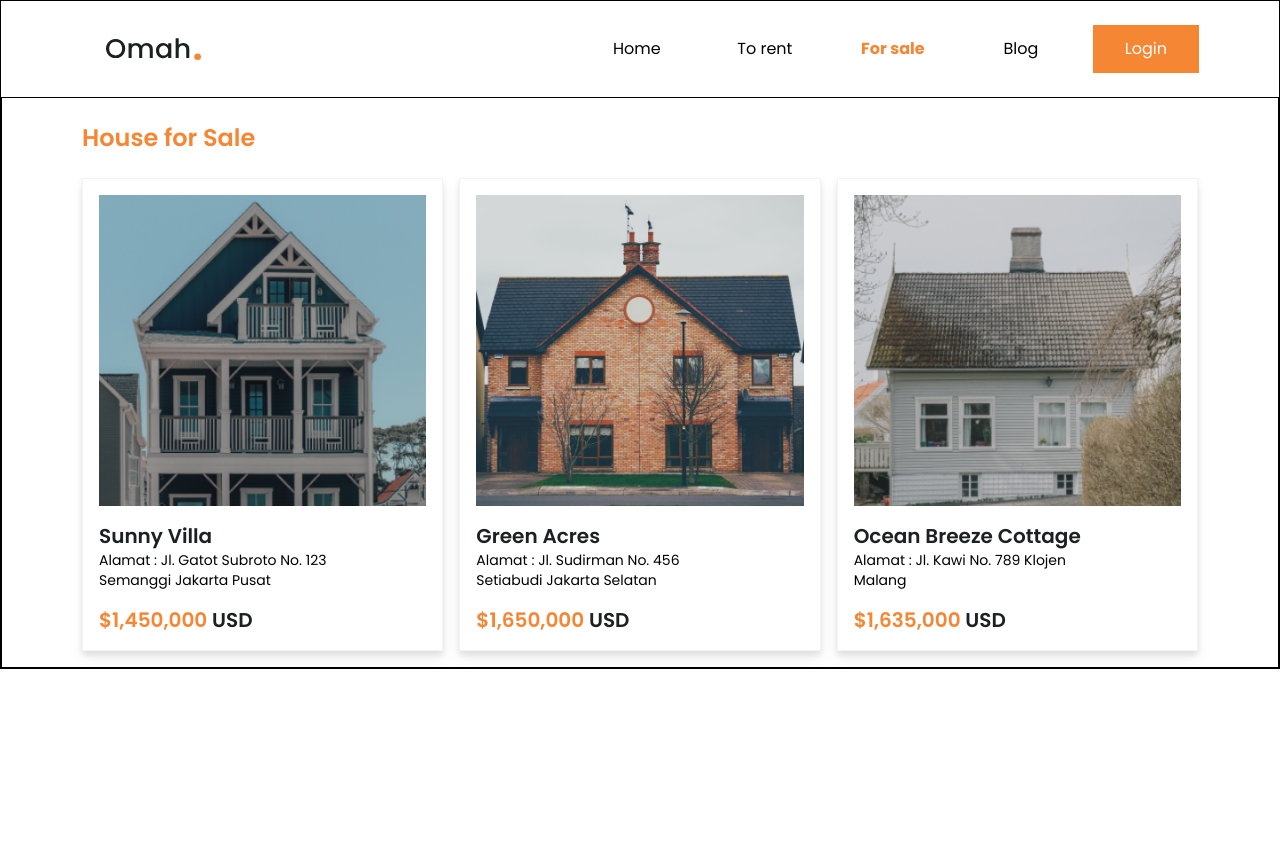
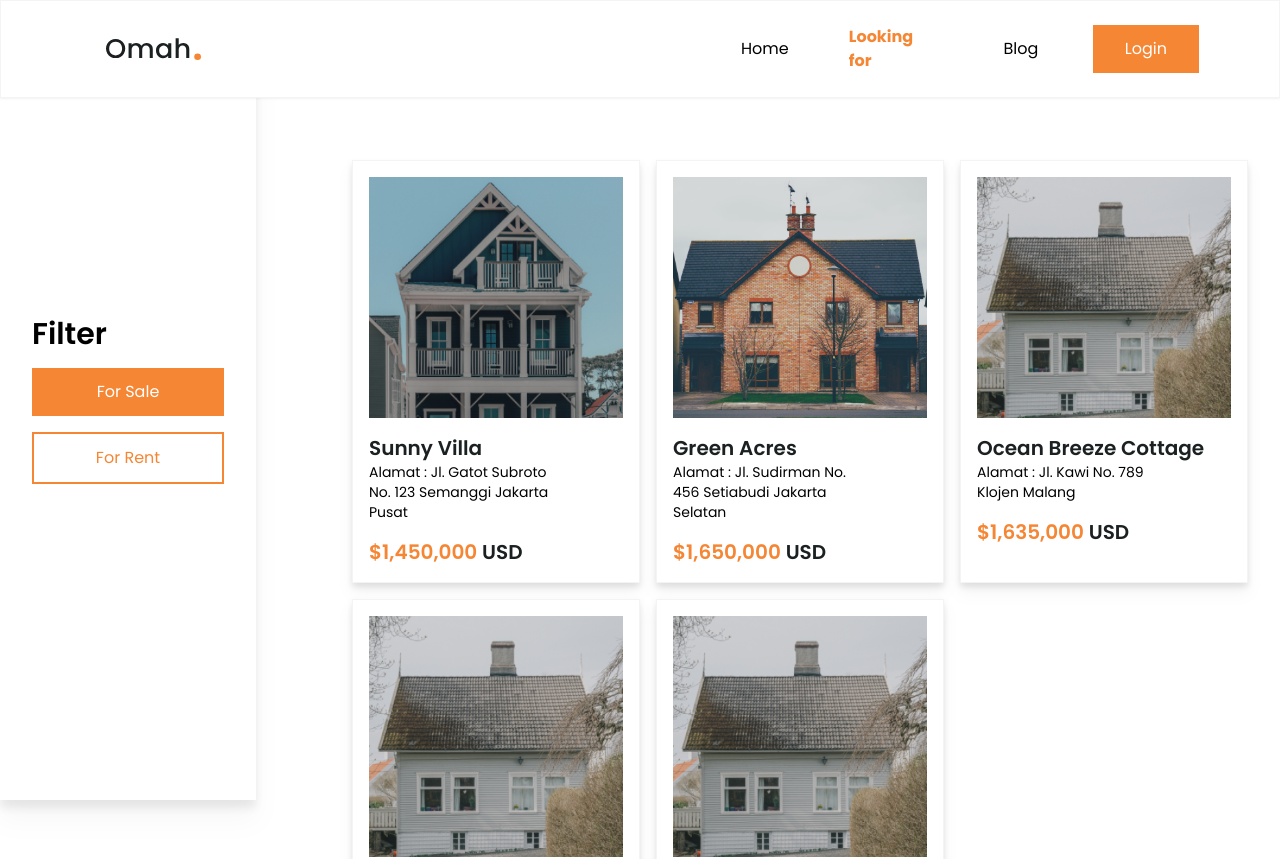
Before and after one commit to yorisofficial/omah, a Next.js app: page /safehouse in a window 1280 px wide. Shown: the top 859 px of the page. Before the commit the page ends 800 px from the top, so only its background shows below. Built offline with nearby package versions, Linux system fonts and the light colour scheme.

Commit message:
Add menu looking for house (Finish)

```diff
--- /dev/null
+++ b/src/app/(pages)/safehouse/layout.tsx
@@ -0,0 +1,8 @@
+"use client";
+import Button from "@/app/component/ui/button/page";
+import Link from "next/link";
+import React, { useState } from "react";
+
+export default function RootLayoutHome({ children }: { children: React.ReactNode }) {
+  return <div>{children}</div>;
+}
--- a/src/app/(pages)/safehouse/page.tsx
+++ b/src/app/(pages)/safehouse/page.tsx
@@ -1,47 +1,107 @@
 "use client";
+import React, { use, useEffect, useRef, useState } from "react";
 import Button from "@/app/component/ui/button/page";
 import dataHouse from "@/app/api/house.json";
 import Image from "next/image";
-import React, { useState } from "react";
+import { IconFilter, IconFilterFilled } from "@tabler/icons-react";
 
 const HousePage = () => {
   const [activeTab, setActiveTabe] = useState("forSale");
+  const [isOpenMenu, setOpenMenu] = useState(false);
+  const openMenu = useRef(null);
   const handleTabChange = (tab: string) => {
     setActiveTabe(tab);
+    console.log(activeTab);
   };
+  const handleClick = () => {
+    setOpenMenu(!isOpenMenu);
+  };
+
+  useEffect(() => {
+    const handleMenuClickOutside = (e: MouseEvent) => {
+      if (openMenu.current && !(openMenu.current as any).contains(e.target)) {
+        setOpenMenu(false);
+      }
+    };
+
+    document.addEventListener("mousedown", handleMenuClickOutside);
+
+    return () => {
+      document.removeEventListener("mousedown", handleMenuClickOutside);
+    };
+  });
+
   return (
-    <div className="w-full h-full p-4 md:px-20 border-2">
-      <div className="navigation flex flex-col md:flex-row justify-between items-center">
-        <div className="flex flex-col md:flex-row md:w-full gap-4 md:gap-8 items-center">
-          <h1 className="text-4xl font-semibold">The latest</h1>
-          <div className="flex items-center gap-4 md:gap-8 xl:gap-12">
+    <div className="w-full h-screen flex justify-end">
+      <div className="side-bar w-full z-40 fixed">
+        <div className="desktop-filter fixed hidden xl:block w-1/5 h-screen z-40 top-0 left-0 bg-white drop-shadow-xl">
+          <div className="flex flex-col w-full h-full justify-center items-start px-8 gap-4">
+            <h1 className="text-3xl font-semibold">Filter</h1>
+            <div className="w-full flex flex-col gap-4">
+              <Button
+                variant={activeTab === "forSale" ? "primary" : "border"}
+                onClick={() => handleTabChange("forSale")}
+                className="w-full"
+              >
+                For Sale
+              </Button>
+              <Button
+                variant={activeTab === "forRent" ? "primary" : "border"}
+                onClick={() => handleTabChange("forRent")}
+                className="w-full"
+              >
+                For Rent
+              </Button>
+            </div>
+          </div>
+        </div>
+        <div className="mobile-filter-toggle w-full z-50 mt-24 xl:hidden bg-white drop-shadow-xl p-4 flex justify-between items-center">
+          <h1>Filter</h1>
+          <div className="flex">
+            <button onClick={handleClick}>
+              {isOpenMenu ? <IconFilterFilled /> : <IconFilter />}
+            </button>
+          </div>
+        </div>
+        <div
+          ref={openMenu}
+          className={`mobile-filter absolute xl:hidden -z-10 right-0 bg-white p-4 w-1/2 h-screen transition-all duration-500 drop-shadow-xl ${
+            isOpenMenu ? "translate-x-2 opacity-100" : "translate-x-40 opacity-0"
+          }`}
+        >
+          <div className="flex gap-4 flex-col mt-8">
             <Button
               variant="link"
-              className={`no-underline ${activeTab === "forSale" ? "text-primary" : ""}`}
-              onClick={() => handleTabChange("forSale")}
+              onClick={() => {
+                isOpenMenu ? setOpenMenu(false) : setOpenMenu(true);
+                handleTabChange("forSale");
+              }}
+              className={`p-4 w-full border flex justify-center  ${
+                activeTab === "forSale" ? "items-center text-primary" : ""
+              }`}
             >
-              For sale
+              For Rent
             </Button>
             <Button
               variant="link"
-              className={`no-underline ${activeTab === "forRent" ? "text-primary" : ""}`}
-              onClick={() => handleTabChange("forRent")}
+              onClick={() => {
+                isOpenMenu ? setOpenMenu(false) : setOpenMenu(true);
+                handleTabChange("forRent");
+              }}
+              className={`p-4 w-full border flex justify-center  ${
+                activeTab === "forRent" ? "items-center text-primary" : ""
+              }`}
             >
-              To rent
+              For Rent
             </Button>
           </div>
         </div>
-        <Button variant="link">View all</Button>
       </div>
-      <div className="card-items">
-        <div className="w-full h-full flex mt-8">
+      <div className="xl:w-3/4 h-fit px-8 mt-32">
         {activeTab === "forSale" && (
-            <div className="w-full h-full">
-              <div className="w-full my-6">
-                <h1 className="text-2xl font-semibold text-primary">House for Sale</h1>
-              </div>
-              <div className="w-full h-full grid grid-cols-1 md:grid-cols-2 xl:grid-cols-3 gap-4 justify-start items-start">
-                {dataHouse.forSale.slice(0, 3).map((item) => (
+          <div className="w-full h-full py-8">
+            <div className="grid grid-cols-1 md:grid-cols-2 xl:grid-cols-3 gap-4 justify-start items-start">
+              {dataHouse.forSale.map((item) => (
                 <div
                   key={item.id}
                   className="card-component border h-full bg-white drop-shadow-lg border-[#f4f4f4] p-4"
@@ -63,8 +123,7 @@ const HousePage = () => {
                       </p>
                     </div>
                     <p className="text-xl mt-4 text-primary font-semibold">
-                        ${item.price.toLocaleString("en-US")}{" "}
-                        <span className="text-black">USD</span>
+                      ${item.price.toLocaleString("en-US")} <span className="text-black">USD</span>
                     </p>
                   </div>
                 </div>
@@ -73,11 +132,8 @@ const HousePage = () => {
           </div>
         )}
         {activeTab === "forRent" && (
-            <div className="w-full h-full">
-              <div className="w-full my-6">
-                <h1 className="text-2xl font-semibold text-primary">House to Rent</h1>
-              </div>
-              <div className="w-full h-full grid grid-cols-1 md:grid-cols-2 xl:grid-cols-3 gap-4 justify-start items-start">
+          <div className="w-full h-full py-8">
+            <div className="w-full h-fit grid grid-cols-1 md:grid-cols-2 xl:grid-cols-3 gap-4 justify-start items-start">
               {dataHouse.forRent.slice(0, 3).map((item) => (
                 <div
                   key={item.id}
@@ -100,8 +156,7 @@ const HousePage = () => {
                       </p>
                     </div>
                     <p className="text-xl mt-4 text-primary font-semibold">
-                        ${item.price.toLocaleString("en-US")}{" "}
-                        <span className="text-black">USD</span>
+                      ${item.price.toLocaleString("en-US")} <span className="text-black">USD</span>
                     </p>
                   </div>
                 </div>
@@ -111,7 +166,6 @@ const HousePage = () => {
         )}
       </div>
     </div>
-    </div>
   );
 };
 
--- a/src/app/component/ui/button/page.tsx
+++ b/src/app/component/ui/button/page.tsx
@@ -3,14 +3,16 @@ import React from "react";
 type ButtonProps = {
   children?: React.ReactNode;
   className?: string;
-  variant?: "primary" | "link";
+  variant?: "primary" | "link" | "onlyIcon" | "border";
   onClick?: () => void;
 };
 
 function Button({ children, className, variant = "primary", onClick }: ButtonProps | any) {
   const styles: Record<string, string> = {
     primary: `bg-primary text-white px-4 md:px-6 xl:px-8 py-3`,
-    link: `underline hover:text-primary duration-500`,
+    border: `border-2 border-primary text-primary px-4 md:px-6 xl:px-8 py-3`,
+    link: `hover:text-primary duration-500`,
+    onlyIcon: "p-3 bg-white rounded-full drop-shadow-lg",
   };
 
   const buttonClassName = `${styles[variant]} ${className}`;
--- a/src/app/component/ui/navbar/page.tsx
+++ b/src/app/component/ui/navbar/page.tsx
@@ -1,45 +1,37 @@
-"use client"
+"use client";
 import React, { useEffect, useRef, useState } from "react";
 import Image from "next/image";
 import Link from "next/link";
 import { usePathname } from "next/navigation";
-import { IconMenu, IconX } from '@tabler/icons-react';
+import { IconMenu, IconX } from "@tabler/icons-react";
 import Button from "../button/page";
 
 const menuNav = [
   {
     id: 1,
     title: "Home",
-        href: "/"
+    href: "/",
   },
   {
     id: 2,
-        title: "To rent",
-        href: "/rent"
-    },
-    {
-        id: 3,
-        title: "For sale",
-        href: "/safehouse"
+    title: "Looking for",
+    href: "/safehouse",
   },
   {
     id: 4,
     title: "Blog",
-        href: "/blog"
+    href: "/blog",
   },
-]
-
+];
 
 const Navbar = () => {
-    const pathname = usePathname()
+  const pathname = usePathname();
   const [isOpen, setIsOpen] = React.useState(false);
   const [isScrolled, setIsScrolled] = useState(false);
   const navbarRef = useRef(null);
   const handleClick = () => {
-        setIsOpen(!isOpen)
-    }
-
-    let activeNav = "";
+    setIsOpen(!isOpen);
+  };
 
   useEffect(() => {
     const handleScroll = () => {
@@ -52,48 +44,86 @@ const Navbar = () => {
       }
     };
     window.addEventListener("scroll", handleScroll);
-        document.addEventListener('mousedown', handleClickOutside);
+    document.addEventListener("mousedown", handleClickOutside);
 
     return () => {
       window.removeEventListener("scroll", handleScroll);
       document.removeEventListener("mousedown", handleClickOutside);
-        }
+    };
   }, []);
 
   return (
     <div>
-            <nav className={`${isScrolled ? "shadow-lg fixed" : "fixed"} border flex justify-between flex-col xl:flex-row z-50 w-full right-0 top-0 xl:px-20 bg-white`}>
-                <div className={`header px-6 flex w-full xl:w-fit justify-between items-center z-50 bg-white`}>
+      <nav
+        className={`${isScrolled ? "shadow-lg fixed" : "fixed"}
+        border border-[#f4f4f4] flex justify-between flex-col xl:flex-row z-50 w-full right-0 top-0 xl:px-20 bg-white drop-shadow-sm`}
+      >
+        <div
+          className={`header px-6 flex w-full xl:w-fit justify-between items-center z-50 bg-white`}
+        >
           <Link href={"/"}>
-                        <Image className="w-24 h-24 object-contain" src={"/navbar-brand.svg"} alt="logo" width={100} height={100} />
+            <Image
+              className="w-24 h-24 object-contain"
+              src={"/navbar-brand.svg"}
+              alt="logo"
+              width={100}
+              height={100}
+            />
           </Link>
           <div className="xl:hidden flex items-center gap-2">
-                        <button onClick={handleClick} type="button" className={isOpen ? "transition-all duration-700 ease-out" : ""}>
+            <button
+              onClick={handleClick}
+              type="button"
+              className={isOpen ? "transition-all duration-700 ease-out" : ""}
+            >
               {!isOpen ? <IconMenu className="w-8 h-8" /> : <IconX className="w-8 h-8" />}
             </button>
           </div>
         </div>
-                <div ref={navbarRef} className={`nav-menu xl:hidden flex flex-col gap-8 py-4 px-4 absolute border w-full -top-[400px] left-0 transform duration-500 ${isOpen ? "bg-white top-[100px] opacity-100 -z-50" : "opacity-0 -z-50"}`}>
+        <div
+          ref={navbarRef}
+          className={`nav-menu-mobile xl:hidden flex flex-col gap-8 py-4 px-4 absolute drop-shadow-xl w-full md:w-1/2 md:h-screen -top-[400px] left-0 transform duration-500 ${
+            isOpen ? "bg-white top-[100px] opacity-100 -z-50" : "opacity-0 -z-50"
+          }`}
+        >
           {menuNav.map((item) => (
-                        <Link onClick={handleClick} href={item.href} key={item.id} className={`p-3 rounded ${pathname === item.href ? `bg-primary text-white py-3 ${activeNav}` : ""}`}>
+            <Link
+              onClick={handleClick}
+              href={item.href}
+              key={item.id}
+              className={`p-3 rounded ${
+                pathname === item.href ? `bg-primary text-white py-3` : ""
+              }`}
+            >
               {item.title}
             </Link>
           ))}
           <div className="button-group w-full xl:w-fit mx-auto flex justify-center">
             <Link href={"/login"}>
-                            <Button variant="primary" onClick={() => { }} className="">Login</Button>
+              <Button variant="primary" onClick={() => {}} className="">
+                Login
+              </Button>
             </Link>
           </div>
         </div>
         <div className={`nav-menu-desktop xl:flex items-center hidden gap-4`}>
           {menuNav.map((item) => (
-                        <Link onClick={handleClick} href={item.href} key={item.id} className={`p-3 rounded w-28 flex justify-center ${pathname === item.href ? `bg-none text-primary font-bold py-3 ${activeNav}` : ""}`}>
+            <Link
+              onClick={handleClick}
+              href={item.href}
+              key={item.id}
+              className={`p-3 rounded w-28 flex justify-center ${
+                pathname === item.href ? `bg-none text-primary font-bold py-3` : ""
+              }`}
+            >
               {item.title}
             </Link>
           ))}
           <div className="button-group w-full xl:w-fit mx-auto flex justify-center">
             <Link href={"/login"}>
-                            <Button variant="primary" onClick={() => { }} className="">Login</Button>
+              <Button variant="primary" onClick={() => {}} className="">
+                Login
+              </Button>
             </Link>
           </div>
         </div>
--- a/src/app/page.tsx
+++ b/src/app/page.tsx
@@ -1,10 +1,10 @@
 "use client";
 import Image from "next/image";
-import UnderContruction from "./component/ui/undercontruct/page";
 import { useState } from "react";
 import Button from "./component/ui/button/page";
 import menuData from "@/app/api/search.json";
-import HousePage from "./(pages)/safehouse/page";
+import Link from "next/link";
+import dataHouse from "@/app/api/house.json";
 
 interface Option {
   label: string;
@@ -21,6 +21,10 @@ export default function Home() {
   const [selectedPrice, setSelectedPrice] = useState("");
   const [selectedRoom, setSelectedRoom] = useState("");
   const [selectedFootage, setSelectedFootage] = useState("");
+  const [activeTab, setActiveTabe] = useState("forSale");
+  const handleTabChange = (tab: string) => {
+    setActiveTabe(tab);
+  };
 
   const handleLocationChange = (event: React.ChangeEvent<HTMLSelectElement>) => {
     setSelectedLocation(event.target.value);
@@ -143,7 +147,114 @@ export default function Home() {
           </div>
         </div>
       </section>
-      <HousePage />
+      <section>
+        <div className="w-full h-full p-4 md:px-20 border-2 pt-20">
+          <div className="navigation flex flex-col md:flex-row justify-between items-center">
+            <div className="flex flex-col md:flex-row gap-4 md:gap-8 items-center">
+              <h1 className="text-4xl font-semibold">The latest</h1>
+              <div className="flex gap-4 md:gap-8 xl:gap-12">
+                <Button
+                  variant="link"
+                  className={`no-underline ${activeTab === "forSale" ? "text-primary" : ""}`}
+                  onClick={() => handleTabChange("forSale")}
+                >
+                  For sale
+                </Button>
+                <Button
+                  variant="link"
+                  className={`no-underline ${activeTab === "forRent" ? "text-primary" : ""}`}
+                  onClick={() => handleTabChange("forRent")}
+                >
+                  To rent
+                </Button>
+              </div>
+            </div>
+            <Link href={"/safehouse"} className="mt-4 md:mt-0">
+              <Button variant="primary">View all</Button>
+            </Link>
+          </div>
+          <div className="card-items">
+            <div className="w-full h-full flex mt-8">
+              {activeTab === "forSale" && (
+                <div className="w-full h-full">
+                  <div className="w-full my-6">
+                    <h1 className="text-2xl font-semibold text-primary">House for Sale</h1>
+                  </div>
+                  <div className="w-full h-full grid grid-cols-1 md:grid-cols-2 xl:grid-cols-3 gap-4 justify-start items-start">
+                    {dataHouse.forSale.slice(0, 3).map((item) => (
+                      <div
+                        key={item.id}
+                        className="card-component border h-full bg-white drop-shadow-lg border-[#f4f4f4] p-4"
+                      >
+                        <div className="header">
+                          <Image
+                            className="w-full object-contain"
+                            src={item.img}
+                            alt={item.name}
+                            width={300}
+                            height={300}
+                          />
+                        </div>
+                        <div className="body mt-4 w-full flex flex-col justify-between">
+                          <div className="flex flex-col h-full">
+                            <h1 className="text-xl text-black font-semibold">{item.name}</h1>
+                            <p className="text-sm w-3/4 font-light">
+                              Alamat : {item.alamat.jalan} {item.alamat.kecamatan}{" "}
+                              {item.alamat.kota}
+                            </p>
+                          </div>
+                          <p className="text-xl mt-4 text-primary font-semibold">
+                            ${item.price.toLocaleString("en-US")}{" "}
+                            <span className="text-black">USD</span>
+                          </p>
+                        </div>
+                      </div>
+                    ))}
+                  </div>
+                </div>
+              )}
+              {activeTab === "forRent" && (
+                <div className="w-full h-full">
+                  <div className="w-full my-6">
+                    <h1 className="text-2xl font-semibold text-primary">House to Rent</h1>
+                  </div>
+                  <div className="w-full h-full grid grid-cols-1 md:grid-cols-2 xl:grid-cols-3 gap-4 justify-start items-start">
+                    {dataHouse.forRent.slice(0, 3).map((item) => (
+                      <div
+                        key={item.id}
+                        className="card-component border h-full bg-white drop-shadow-lg border-[#f4f4f4] p-4"
+                      >
+                        <div className="header">
+                          <Image
+                            className="w-full object-contain"
+                            src={item.img}
+                            alt={item.name}
+                            width={300}
+                            height={300}
+                          />
+                        </div>
+                        <div className="body mt-4 w-full flex flex-col justify-between">
+                          <div className="flex flex-col h-full">
+                            <h1 className="text-xl text-black font-semibold">{item.name}</h1>
+                            <p className="text-sm w-3/4 font-light">
+                              Alamat : {item.alamat.jalan} {item.alamat.kecamatan}{" "}
+                              {item.alamat.kota}
+                            </p>
+                          </div>
+                          <p className="text-xl mt-4 text-primary font-semibold">
+                            ${item.price.toLocaleString("en-US")}{" "}
+                            <span className="text-black">USD</span>
+                          </p>
+                        </div>
+                      </div>
+                    ))}
+                  </div>
+                </div>
+              )}
+            </div>
+          </div>
+        </div>
+      </section>
     </main>
   );
 }
```
Also changed, not shown: src/app/layout.tsx (+14 -17 lines). Lines whose indentation alone changed are shown as unchanged.
